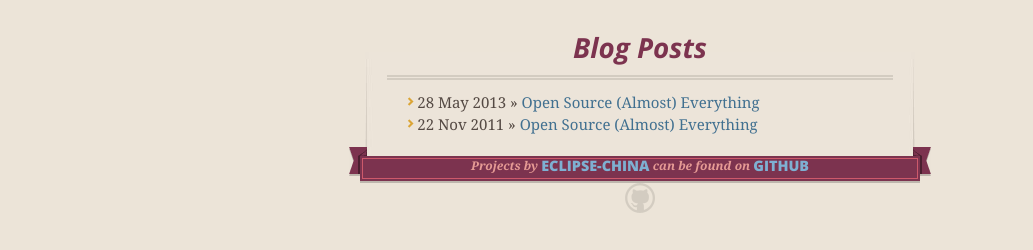
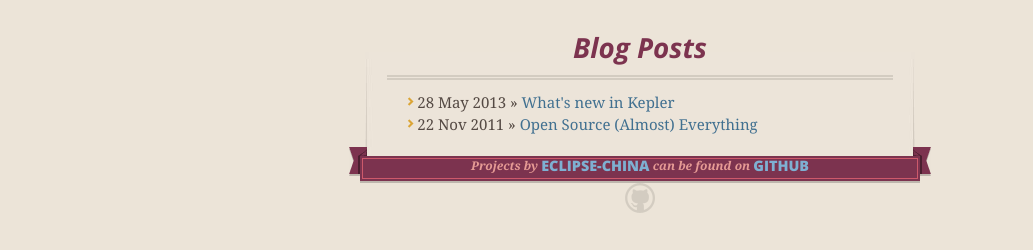
Before and after one commit to Eclipse-China/Eclipse-China.github.io, a Jekyll site: the page built from index.html, in a window 1280 px wide. Shown: the part 1521-1771 px from the top of the page, without its empty margins (0-1033 px from the left). Built offline with Jekyll 4.4.1, drawn with Linux system fonts in a browser that asks for light colours; nearby versions of some CDN libraries; Markdown is read by kramdown in place of the engine named in the settings.

Commit message:
title: What's new in Kepler

```diff
--- a/_posts/2013-05-28-whats-new-kepler.md
+++ b/_posts/2013-05-28-whats-new-kepler.md
@@ -1,6 +1,6 @@
 ---
 layout: post
-title: Open Source (Almost) Everything
+title: What's new in Kepler
 ---
 
 {{ page.title }}
```
